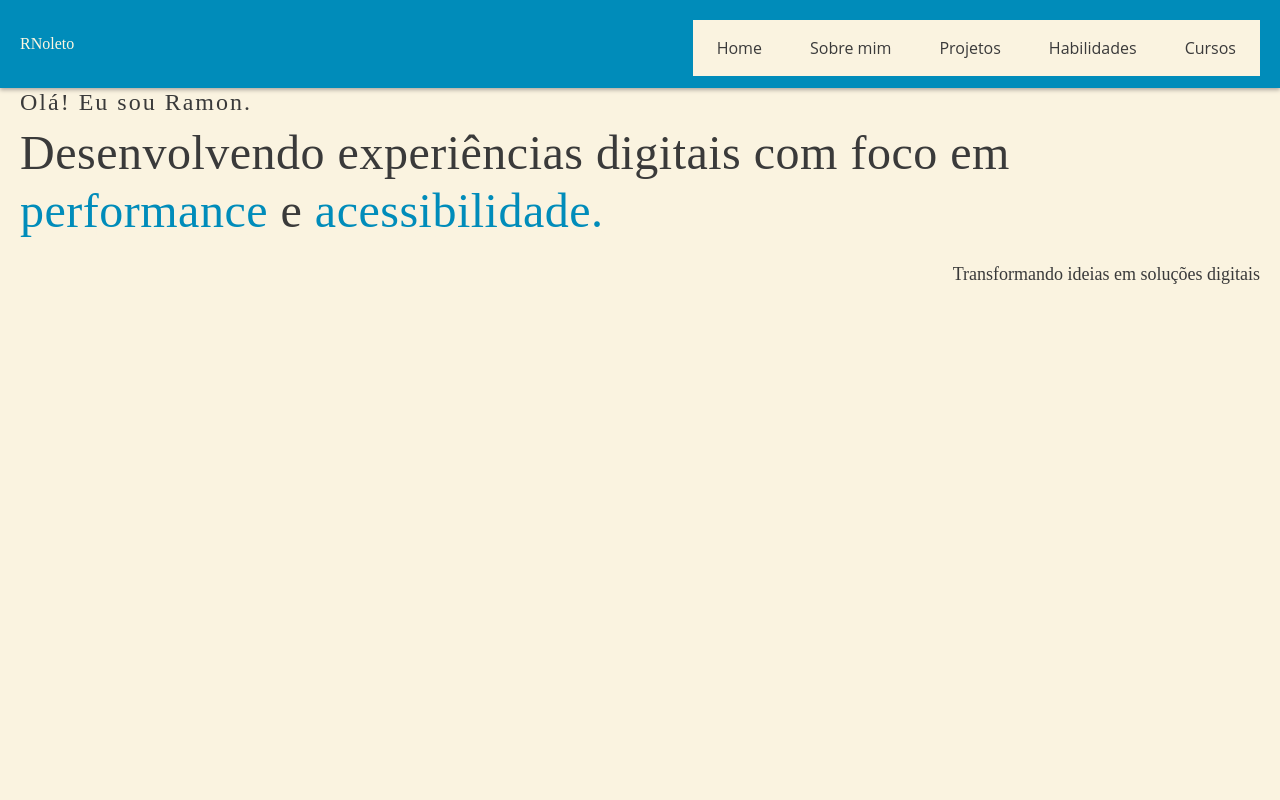
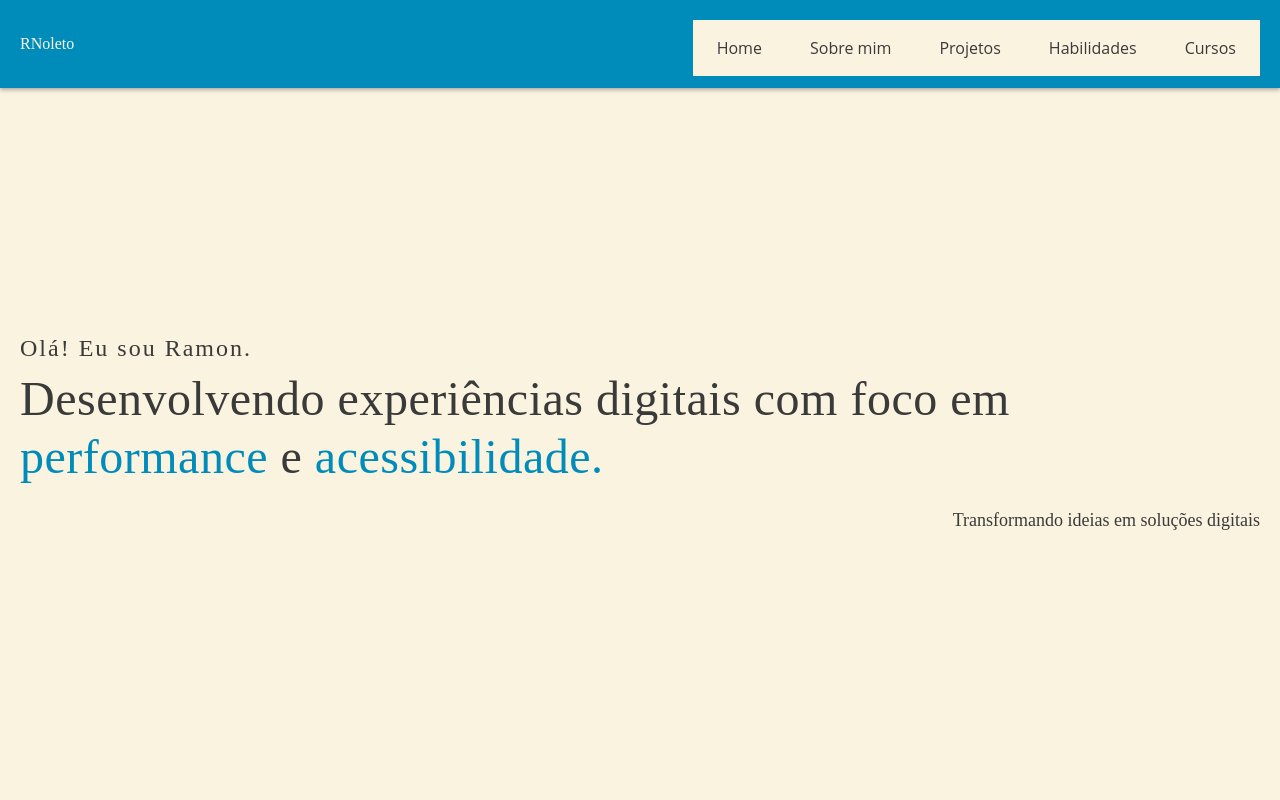
Before and after one commit to RNoleto/portfolio2025, a Vue app: page / in a window 1280 px wide. Shown: the top 800 px of the page. Built offline with nearby package versions, Linux system fonts and the light colour scheme.

Commit message:
:tada: centralização vertical conteudo hero

```diff
--- a/src/views/Hero.vue
+++ b/src/views/Hero.vue
@@ -3,7 +3,7 @@
 </script>
 
 <template>
-    <section class="overflow-hidde flex flex-col mt-[64px]" id="home">
+    <section class="overflow-hidde flex flex-col mt-[64px] justify-center" id="home">
         <div class="animeLeft">
             <p class="title">Olá! Eu sou Ramon.</p>
             <p class="featuredText mt-1">Desenvolvendo experiências digitais com foco em <span class="detail">performance</span> e <span class="detail">acessibilidade.</span></p>
```
